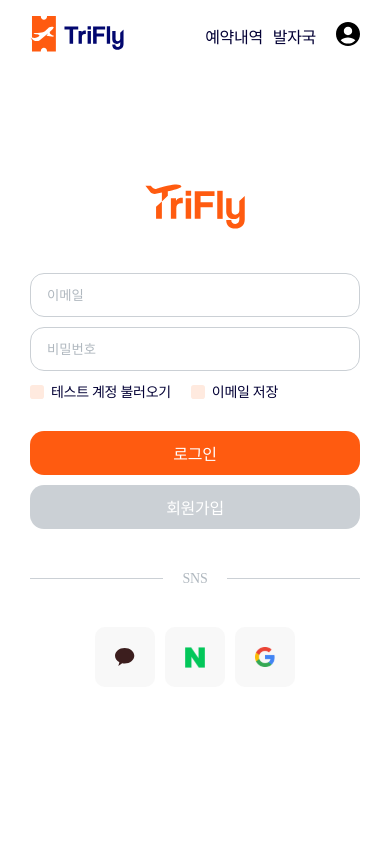
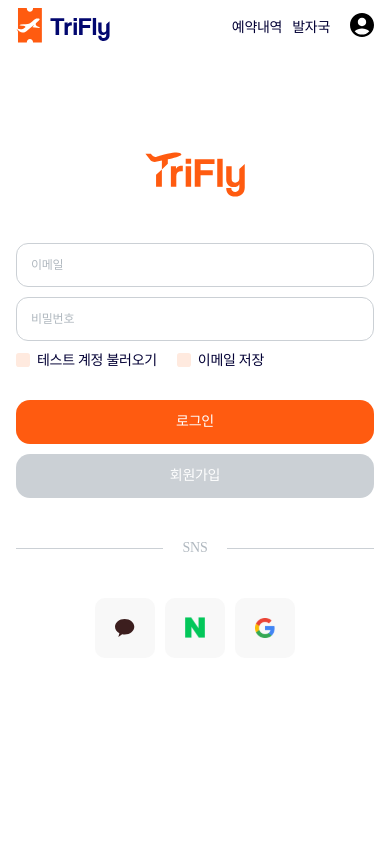
Before and after one commit to FRONTENDSCHOOLPLUS2/trifly, a Next.js app: page /login in a window 390 px wide. Shown: the top 844 px of the page. Built offline with nearby package versions, Linux system fonts and the light colour scheme; no server answers.

Commit message:
✍🏻 edit: 확장자 변경 css -> scss

```diff
--- a/src/styles/common.css
+++ /dev/null
@@ -1,64 +0,0 @@
-.containerLayout {
-  padding-top: var(--header-height);
-  padding-bottom: 12rem;
-  min-height: 100svh;
-  box-sizing: border-box;
-  position: relative;
-}
-
-.containerLayout.primaryVer {
-  padding-top: calc(var(--header-height) + 12rem);
-}
-
-/* 공통 레이아웃  */
-.layout {
-  max-width: var(--layout-pc);
-  margin: 0 auto;
-  padding-left: var(--layout-padding);
-  padding-right: var(--layout-padding);
-}
-.title {
-  font-size: var(--title-max);
-  font-weight: bold;
-}
-
-/* 스크린 리더기 적용 위함 */
-.hidden {
-  position: absolute !important;
-  width: 1px;
-  height: 1px;
-  overflow: hidden;
-  clip: rect(1px 1px 1px 1px);
-}
-
-/* form 에러 메시지 */
-.errorMsg {
-  color: var(--color-error);
-}
-
-/* input 간격 */
-.input-box + .input-box {
-  margin-top: 2rem;
-}
-.chk-box {
-  display: inline-block;
-}
-.chk-box + .chk-box {
-  margin-left: 2rem;
-}
-
-/* 반응형 고려 - 지금은 mobile first */
-.mo {
-  display: none;
-}
-
-.pc {
-  display: block;
-}
-
-/* 모바일 */
-@media (max-width: 1023px) {
-  .containerLayout {
-    padding-bottom: 5.6rem;
-  }
-}
--- /dev/null
+++ b/src/styles/common.scss
@@ -0,0 +1,111 @@
+.containerLayout {
+  padding-top: var(--header-height);
+  padding-bottom: 12rem;
+  min-height: 100svh;
+  box-sizing: border-box;
+  position: relative;
+
+  &.primaryVer {
+    padding-top: calc(var(--header-height) + 12rem);
+  }
+}
+
+/* 공통 레이아웃  */
+.layout {
+  max-width: var(--layout-pc);
+  margin: 0 auto;
+  padding-left: var(--layout-padding);
+  padding-right: var(--layout-padding);
+}
+.title {
+  font-size: var(--title-max);
+  font-weight: bold;
+}
+
+/* 스크린 리더기 적용 위함 */
+.hidden {
+  position: absolute !important;
+  width: 1px;
+  height: 1px;
+  overflow: hidden;
+  clip: rect(1px 1px 1px 1px);
+}
+
+/* form 에러 메시지 */
+.errorMsg {
+  color: var(--color-error);
+}
+
+/* 정보 입력 input, label */
+.input-form {
+  fieldset + fieldset {
+    margin-top: 3rem;
+  }
+  label {
+    position: relative;
+    padding-left: var(--title-medium);
+    margin-bottom: clamp(0.7rem, 0.65vw, 1rem);
+    display: block;
+    font-size: var(--title-big);
+
+    &::before {
+      content: "";
+      display: block;
+      position: absolute;
+      top: 50%;
+      left: 0;
+      transform: translateY(-50%);
+      width: 0.4rem;
+      aspect-ratio: 1/1;
+      background: var(--color-primary);
+      border-radius: 50%;
+    }
+
+    &.non-required::before {
+      background: var(--color-gray-90);
+    }
+
+    .errorMsg {
+      display: inline-block;
+      margin-left: var(--title-min);
+      font-size: var(--title-medium);
+    }
+  }
+
+  .input-phone {
+    display: flex;
+    gap: 1rem;
+    align-items: center;
+    color: var(--color-gray-90);
+  }
+}
+
+/* input 간격 */
+.input-box {
+  & + .input-box {
+    margin-top: 2rem;
+  }
+}
+.chk-box {
+  display: inline-block;
+
+  & + .chk-box {
+    margin-left: 2rem;
+  }
+}
+
+/* 반응형 고려 - 지금은 mobile first */
+.mo {
+  display: none;
+}
+
+.pc {
+  display: block;
+}
+
+/* 모바일 */
+@media (max-width: 1023px) {
+  .containerLayout {
+    padding-bottom: 5.6rem;
+  }
+}
--- a/src/styles/globals.css
+++ b/src/styles/globals.scss
@@ -100,6 +100,7 @@ video {
   vertical-align: baseline;
   box-sizing: border-box;
   letter-spacing: -0.02em;
+  line-height: 1.4;
 }
 
 /* HTML5 display-role reset for older browsers */
@@ -151,17 +152,23 @@ label {
 }
 
 /* input style */
+input {
+  font-family: var(--font-roboto), var(--font-noto), "sans-serif";
+  letter-spacing: -0.02em;
+  box-sizing: border-box;
+}
+
 input[type="text"],
 input[type="email"],
 input[type="password"],
 input[type="search"],
 input[type="tel"] {
+  font-size: var(--title-medium);
   height: 4.4rem;
-  text-indent: 1.4rem;
+  text-indent: var(--title-medium);
   width: 100%;
-  border-radius: 1.4rem;
+  border-radius: var(--title-medium);
   border: 1px solid var(--color-gray-50);
-  box-sizing: border-box;
 }
 
 input[type="text"]::placeholder,
--- a/src/styles/responsive.css
+++ b/src/styles/responsive.scss
@@ -37,6 +37,7 @@
     --title-big: 1.4rem;
     --title-medium: 1.2rem;
     --title-small: 1.1rem;
+    --title-min: 0.8rem;
 
     min-width: 320px;
     overflow-x: auto;
--- a/src/styles/variables.css
+++ b/src/styles/variables.scss
@@ -31,6 +31,7 @@
   --title-big: 1.6rem;
   --title-medium: 1.4rem;
   --title-small: 1.2rem;
+  --title-min: 1rem;
 
   --transition-duration: 0.3s;
   --box-shadow: 0 0 0.5rem rgba(0, 0, 0, 0.15);
```
Also changed, not shown: src/app/layout.tsx (+4 -4 lines).
